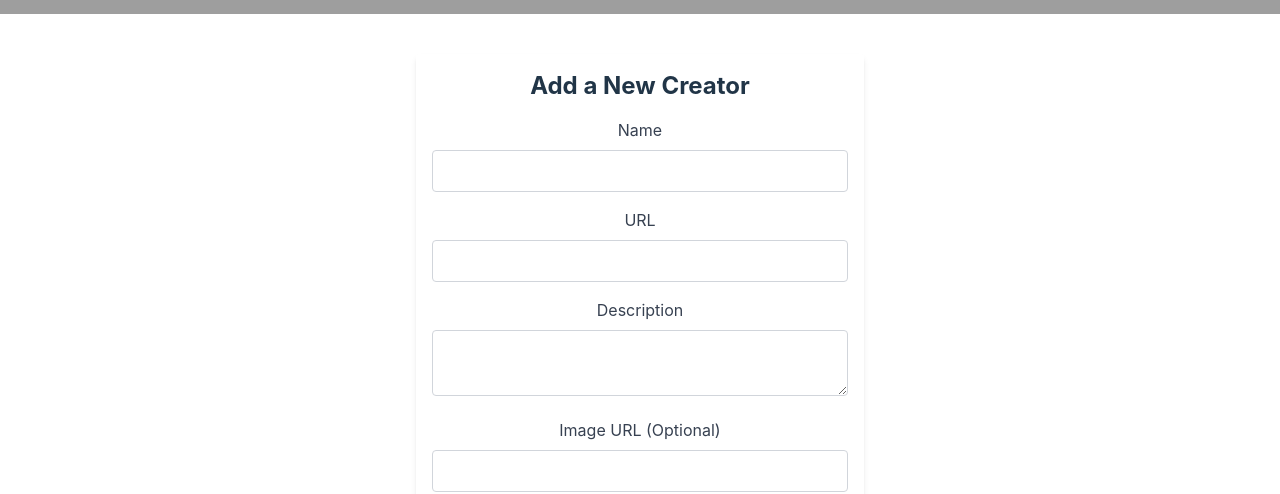
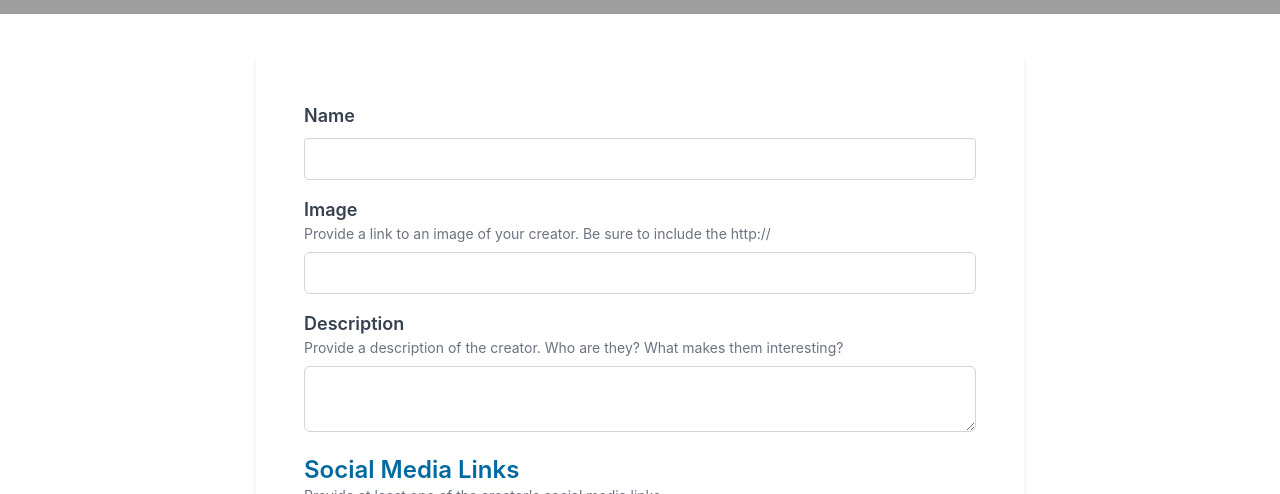
Before and after one commit to chenchc6/Creatorverse, a React (Vite) app: page /add in a window 1280 px wide. Shown: the part 306-800 px from the top of the page. Built offline with nearby package versions, Linux system fonts and the light colour scheme; grey boxes are pictures that could not be loaded.

Commit message:
Redesign Add Creator page - Include Social Media Links section - Install react-icons - Add icons for Social Media - Add icons for View and Edit functionality

```diff
--- a/package.json
+++ b/package.json
@@ -13,6 +13,7 @@
     "@supabase/supabase-js": "^2.45.1",
     "react": "^18.3.1",
     "react-dom": "^18.3.1",
+    "react-icons": "^5.3.0",
     "react-router-dom": "^6.26.1"
   },
   "devDependencies": {
--- a/src/pages/AddCreator.tsx
+++ b/src/pages/AddCreator.tsx
@@ -1,21 +1,38 @@
 import React, { useState } from 'react';
 import { addCreator } from '../services/creatorService';
+import { FaYoutube, FaTwitter, FaInstagram } from 'react-icons/fa';
 
 const AddCreator: React.FC = () => {
   const [name, setName] = useState('');
-  const [url, setUrl] = useState('');
+  const [imageURL, setImageURL] = useState('');
   const [description, setDescription] = useState('');
-  const [imageURL, setImageURL] = useState('');
+  const [youtube, setYouTube] = useState('');
+  const [twitter, setTwitter] = useState('');
+  const [instagram, setInstagram] = useState('');
 
   const handleSubmit = async (e: React.FormEvent) => {
     e.preventDefault();
     try {
-      await addCreator({ name, url, description, imageURL });
+      if (!youtube && !twitter && !instagram) {
+        alert('Please provide at least one social media link.');
+        return;
+      }
+      await addCreator({
+        name,
+        imageURL,
+        description,
+        youtube,
+        twitter,
+        instagram,
+      });
       alert('Creator added successfully!');
+      // Reset form fields
       setName('');
-      setUrl('');
+      setImageURL('');
       setDescription('');
-      setImageURL('');
+      setYouTube('');
+      setTwitter('');
+      setInstagram('');
     } catch (error) {
       console.error('Error adding creator:', error);
       alert('Failed to add creator.');
@@ -25,11 +42,16 @@ const AddCreator: React.FC = () => {
   return (
     <form
       onSubmit={handleSubmit}
-      className='max-w-md mx-auto my-10 p-4 bg-white shadow-md rounded'
+      className='max-w-3xl mx-auto my-10 p-12 bg-white shadow-md rounded-md'
     >
-      <h2 className='text-2xl font-bold mb-4'>Add a New Creator</h2>
-      <div className='mb-4'>
-        <label className='block text-gray-700'>Name</label>
+      {/* <h2 className='text-3xl font-bold mb-4 text-left text-sky-700'>
+        Add a New Creator
+      </h2> */}
+
+      <div className='mb-4 text-left'>
+        <label className='block text-lg font-semibold text-gray-700'>
+          Name
+        </label>
         <input
           type='text'
           value={name}
@@ -38,39 +60,99 @@ const AddCreator: React.FC = () => {
           required
         />
       </div>
-      <div className='mb-4'>
-        <label className='block text-gray-700'>URL</label>
-        <input
-          type='url'
-          value={url}
-          onChange={(e) => setUrl(e.target.value)}
-          className='w-full p-2 border border-gray-300 rounded mt-2'
-          required
-        />
-      </div>
-      <div className='mb-4'>
-        <label className='block text-gray-700'>Description</label>
-        <textarea
-          value={description}
-          onChange={(e) => setDescription(e.target.value)}
-          className='w-full p-2 border border-gray-300 rounded mt-2'
-          required
-        />
-      </div>
-      <div className='mb-4'>
-        <label className='block text-gray-700'>Image URL (Optional)</label>
+
+      <div className='mb-4 text-left'>
+        <label className='block text-lg font-semibold text-gray-700'>
+          Image
+        </label>
+        <p className='text-sm text-gray-500 mb-2'>
+          Provide a link to an image of your creator. Be sure to include the
+          http://
+        </p>
         <input
           type='url'
           value={imageURL}
           onChange={(e) => setImageURL(e.target.value)}
-          className='w-full p-2 border border-gray-300 rounded mt-2'
+          className='w-full p-2 border border-gray-300 rounded-md'
         />
       </div>
+
+      <div className='mb-4 text-left'>
+        <label className='block text-lg font-semibold text-gray-700'>
+          Description
+        </label>
+        <p className='text-sm text-gray-500 mb-2'>
+          Provide a description of the creator. Who are they? What makes them
+          interesting?
+        </p>
+        <textarea
+          value={description}
+          onChange={(e) => setDescription(e.target.value)}
+          className='w-full p-2 border border-gray-300 rounded-md'
+          required
+        />
+      </div>
+
+      <h3 className='text-2xl font-semibold text-sky-700 text-left'>
+        Social Media Links
+      </h3>
+      <p className='text-sm text-gray-500 mb-4 text-left'>
+        Provide at least one of the creator's social media links.
+      </p>
+
+      <div className='mb-4 text-left'>
+        <label className='block text-lg font-semibold text-gray-700 flex items-center'>
+          <FaYoutube className='mr-2 text-red-600' />
+          YouTube
+        </label>
+        <p className='text-sm text-gray-500 mb-2'>
+          The creator's YouTube handle (without the @)
+        </p>
+        <input
+          type='text'
+          value={youtube}
+          onChange={(e) => setYouTube(e.target.value)}
+          className='w-full p-2 border border-gray-300 rounded-md'
+        />
+      </div>
+
+      <div className='mb-4 text-left'>
+        <label className='block text-lg font-semibold text-gray-700 flex items-center'>
+          <FaTwitter className='mr-2 text-blue-500' />
+          Twitter
+        </label>
+        <p className='text-sm text-gray-500 mb-2'>
+          The creator's Twitter handle (without the @)
+        </p>
+        <input
+          type='text'
+          value={twitter}
+          onChange={(e) => setTwitter(e.target.value)}
+          className='w-full p-2 border border-gray-300 rounded-md'
+        />
+      </div>
+
+      <div className='mb-4 text-left'>
+        <label className='block text-lg font-semibold text-gray-700 flex items-center'>
+          <FaInstagram className='mr-2 text-pink-500' />
+          Instagram
+        </label>
+        <p className='text-sm text-gray-500 mb-2'>
+          The creator's Instagram handle (without the @)
+        </p>
+        <input
+          type='text'
+          value={instagram}
+          onChange={(e) => setInstagram(e.target.value)}
+          className='w-full p-2 border border-gray-300 rounded-md'
+        />
+      </div>
+
       <button
         type='submit'
-        className='bg-indigo-500 text-white px-4 py-2 rounded'
+        className='w-full bg-sky-600 text-white px-4 py-2 rounded-md mt-4'
       >
-        Add Creator
+        Submit
       </button>
     </form>
   );
```
Also changed, not shown: 1 other file (tests, documents, lock files or other folders).
